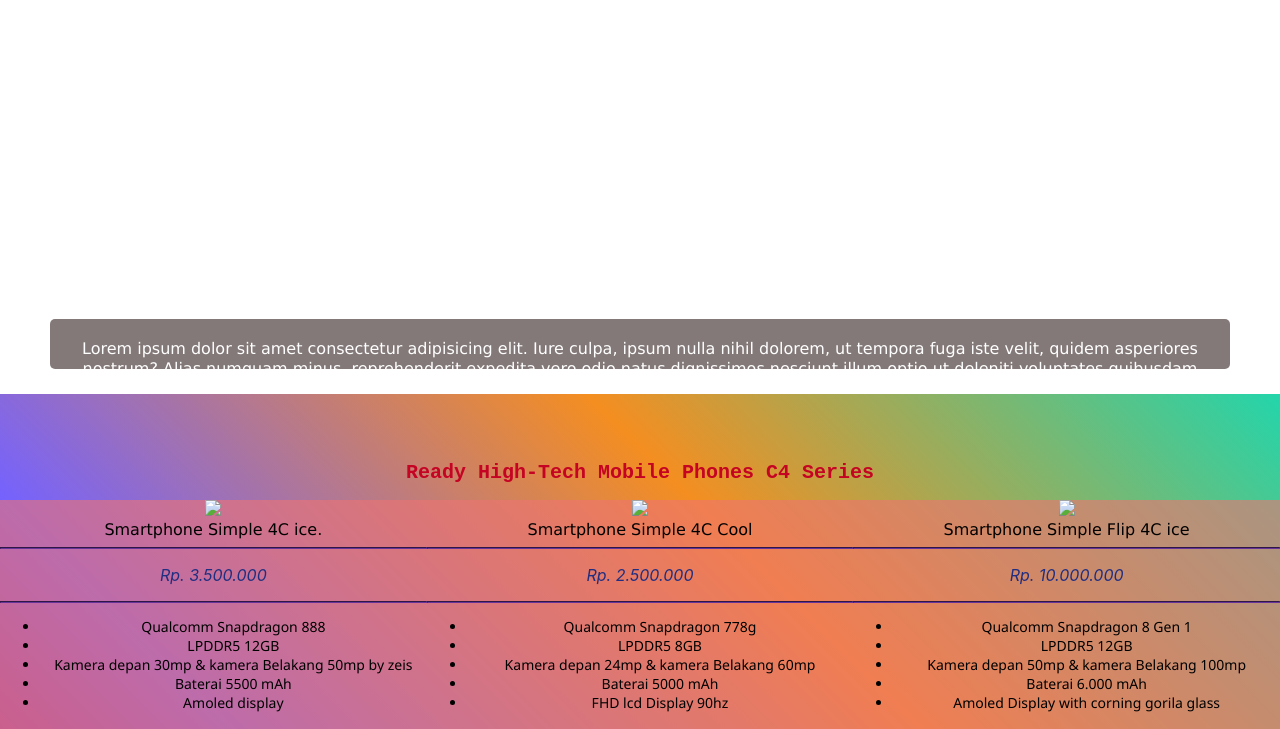
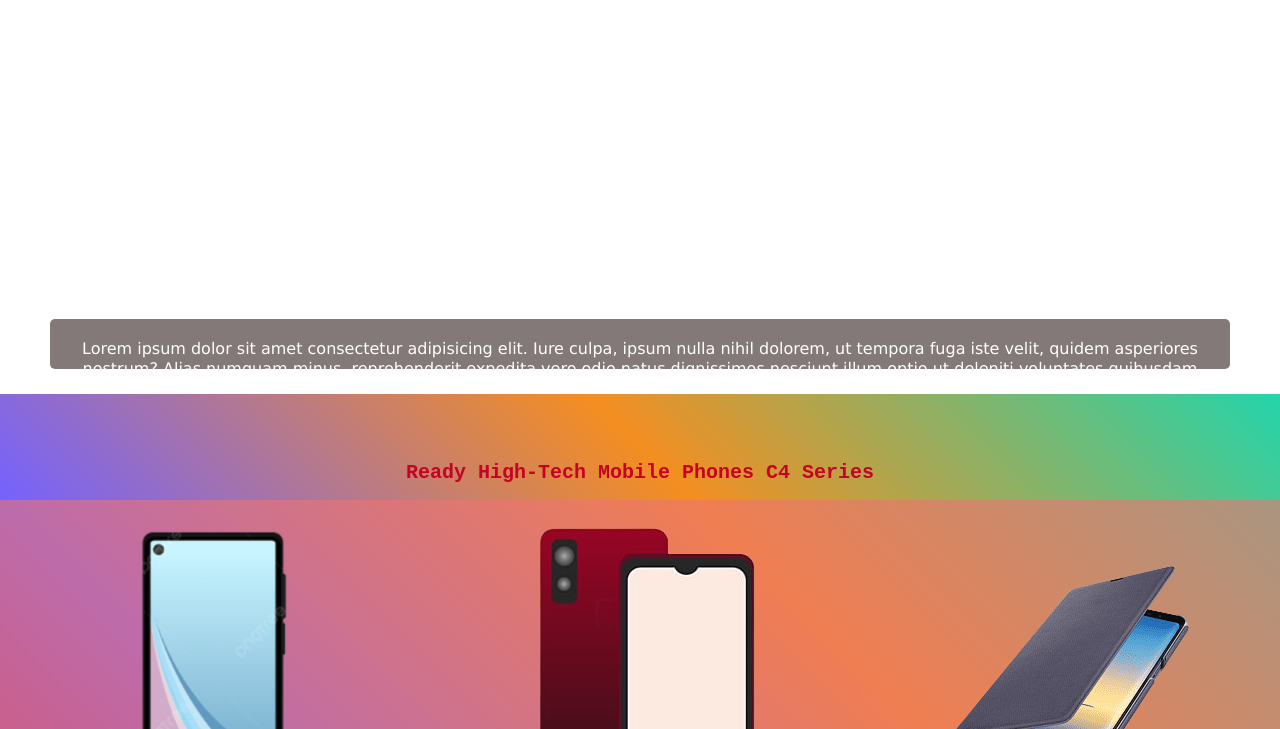
Before and after one commit to mamokEpan/Mini_Project_C4, a plain HTML site: page index.html in a window 1280 px wide. Shown: the part 71-800 px from the top of the page. Drawn offline with Linux system fonts and the light colour scheme.

Commit message:
Update index.html

```diff
--- a/index.html
+++ b/index.html
@@ -69,7 +69,7 @@
             <div class="daftar-hp">
                 <div class="tipe-hp">
                     <div class="hp-ikon">
-                        <img src="simple7ice.png">
+                        <img src="Img/simple7ice.png">
                     </div>
                     <!--Nama merk smartphone-->
                     <a href="#">Smartphone Simple 4C ice.</a>
@@ -93,7 +93,7 @@
                 </div>
                 <div class="tipe-hp">
                     <div class="hp-ikon">
-                        <img src="simple5ice.png">
+                        <img src="Img/simple5ice.png">
                     </div>
                     <a href="#">Smartphone Simple 4C Cool</a>
                     <hr>
@@ -116,7 +116,7 @@
                 </div>
                 <div class="tipe-hp">
                     <div class="hp-ikon">
-                        <img src="simpleflip1ice.png">
+                        <img src="Img/simpleflip1ice.png">
                     </div>
                     <a href="#">Smartphone Simple Flip 4C ice</a>
                     <hr>
```
